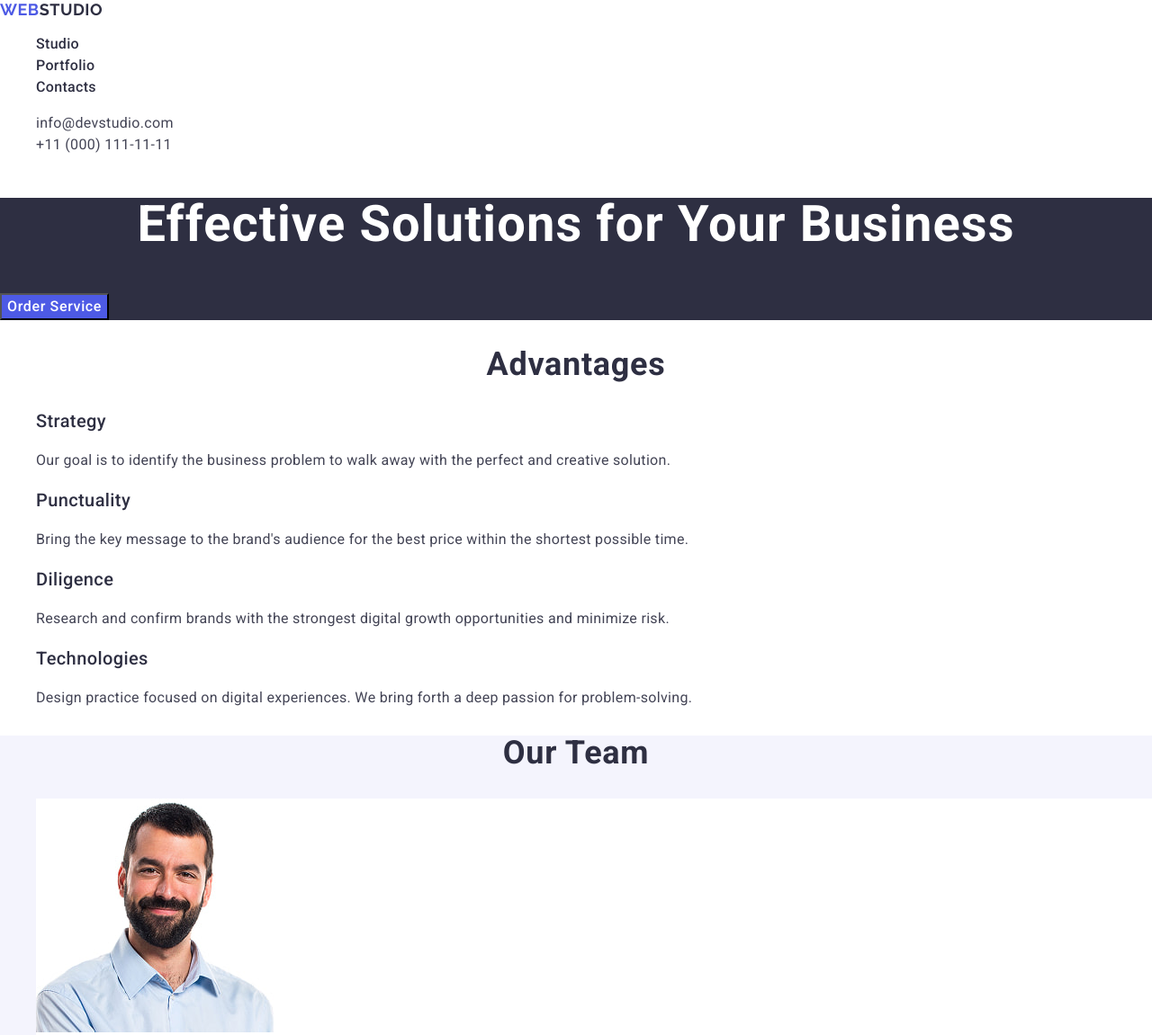
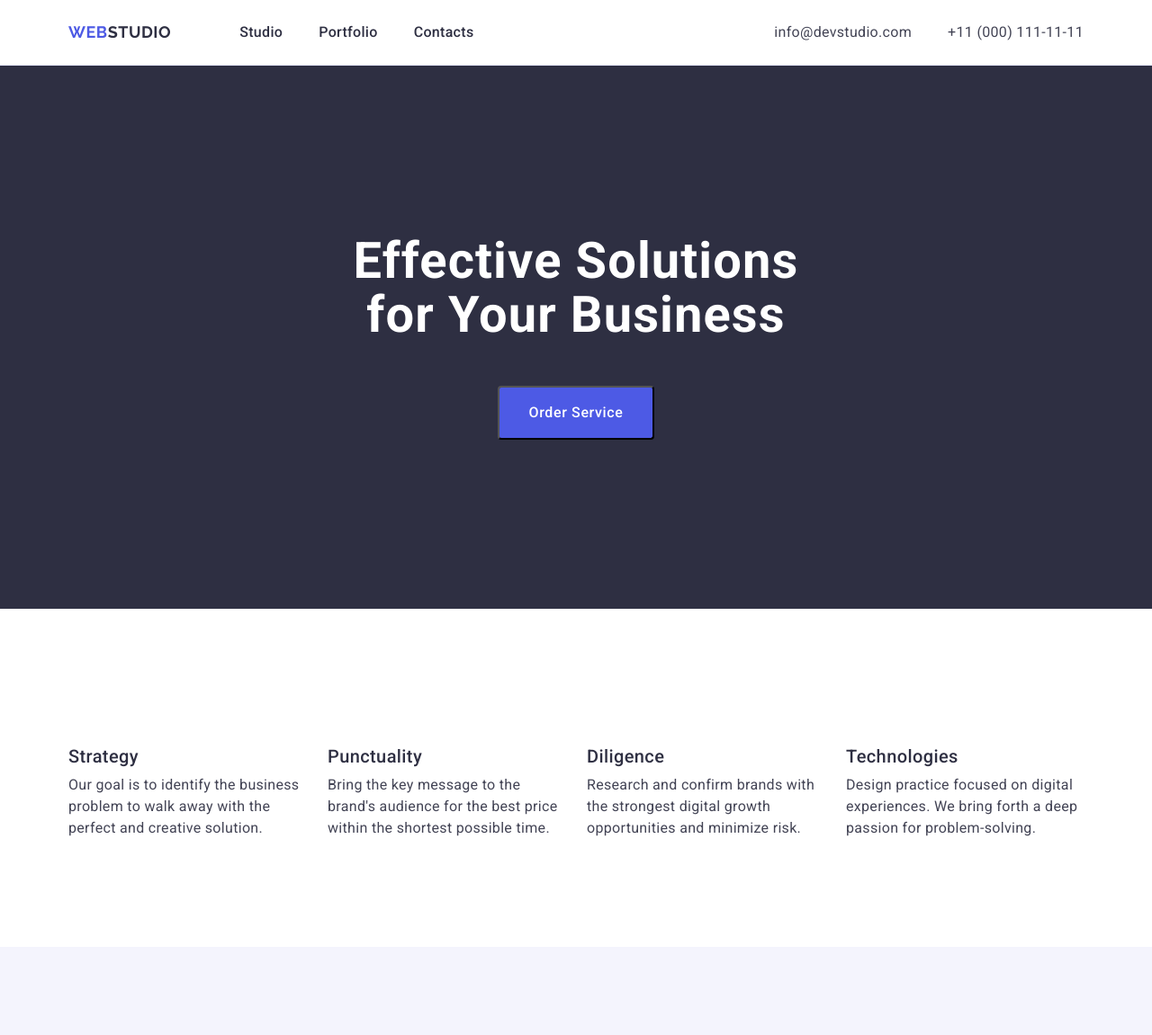
Before and after one commit to natadem2109-prog/goit-markup-hw-03, a plain HTML site: page index.html in a window 1280 px wide. Shown: the top 1151 px of the page at 90% size. Drawn offline with nearby package versions, Linux system fonts and the light colour scheme.

Commit message:
“HW3
git commit -m “hw

```diff
--- a/css/styles.css
+++ b/css/styles.css
@@ -1,26 +1,80 @@
+*,
+*::before,
+*::after {
+box-sizing: border-box;
+}
+h1,h2,h3,h4,h5,h6,p{margin: 0;}
+ul,ol{
+ margin: 0;
+ padding: 0;
+ list-style-type: none;
+}
+img{display: block;}
+
 body{font-family: Roboto, sans-serif;
 color: #434455;
 background-color: #fff;
 }
-ul, ol{list-style-type: none;}
 a{text-decoration: none;}
-.logo{font-family: "Raleway", sans-serif;
+.container {
+  max-width: 1158px;
+  padding-left: 15px;
+  padding-right: 15px;
+  margin-left: auto;
+  margin-right: auto;
+}
+.page-header{
+ border-bottom: 1px solid #e7e9fc;
+ }
+.header-container{
+ display: flex;
+ align-items: center;
+}
+.header-nav {
+ display: flex;
+ align-items: center;
+}
+.logo{
+    font-family: "Raleway", sans-serif;
     font-weight: 700;
     font-size: 18px;
     line-height: 1.17;
     letter-spacing: 0.03em;
     text-transform: uppercase;
-    color: #4d5ae5;}
+    display: block;
+    color: #4d5ae5;
+}
+.header-logo{
+    padding: 24px 0;
+    margin-right: 76px;
+}
 .header-logo .logo-part{color: #2e2f42;}
 .footer-logo .logo-part{color: #f4f4fd;}
+.nav-list{
+    display: flex;
+    align-items: center;
+    gap: 40px;
+}
 .nav-link{
+    display: block;
+    padding: 24px 0;
     font-weight: 500;
     font-size: 16px;
     line-height: 1.5;
     letter-spacing: 0.02em;
-    color: #2e2f42;}
-.contacts{font-style: normal;}
+    color: #2e2f42;
+ }
+.contacts{
+    font-style: normal;
+    margin-left: auto;
+}
+.contacts-list{
+    display: flex;
+    align-items: center;
+    gap: 40px;
+}
 .contacts-link{
+    padding: 24px 0;
     font-size: 16px;
     line-height: 1.5;
     letter-spacing: 0.02em;
@@ -29,9 +83,21 @@ a{text-decoration: none;}
 .nav-link:focus,
 .contacts-link:hover,
 .contacts-link:focus{color: #404bbf;}
-.hero{background-color: #2e2f42;}
-.principles-list{background-color: #FFFFFF;}
-.principles-item{background-color: #FFFFFF;}
+.hero{
+    background-color: #2e2f42;
+    text-align: center;
+    padding: 188px 0;
+}
+.principles-list{
+     background-color: #FFFFFF;
+     display: flex;
+     align-items: center;
+     gap: 24px;
+}
+.principles-item{
+     background-color: #FFFFFF;
+     width: calc((100% - 3 * 24px) / 4);
+    }
 .main-title{
     font-weight: 700;
     font-size: 56px;
@@ -39,7 +105,11 @@ a{text-decoration: none;}
     letter-spacing: 0.02em;
     text-align: center;
     color: #fff;
-}
+    padding-bottom: 48px;
+    max-width: 496px;
+    margin: 0 auto;
+    align-items: center;
+ }
 .btn{background-color: #4d5ae5;
     font-weight: 500;
     font-size: 16px;
@@ -47,29 +117,83 @@ a{text-decoration: none;}
     letter-spacing: 0.04em;
     color: #fff;
     cursor: pointer;
+    border-radius: 4px;
+    padding: 16px 32px;
+    display: block;
+    margin: 0 auto;
 }
 .btn:hover,
 .btn:focus{background-color : #404bbf;}
+.visually-hidden {
+    position: absolute;
+    width: 1px;
+    height: 1px;
+    margin: -1px;
+    border: 0;
+    padding: 0;
+    white-space: nowrap;
+    clip-path: inset(100%);
+    clip: rect(0, 0, 0, 0);
+    overflow: hidden;
+}
+.advantages-container{
+    padding-top: 120px;
+    padding-bottom: 120px;
+}
 .block-title{font-weight: 500;
     font-size: 20px;
     line-height: 1.2;
     letter-spacing: 0.02em;
     text-transform: capitalize;
-    color: #2e2f42;}
+    color: #2e2f42;
+    padding-top: 32px;
+    padding-bottom: 8px;}
 .block-text{font-weight: 400;
     font-size: 16px;
     line-height: 1.5;
     letter-spacing: 0.02em;
-    color: #434455;}
-.team{background-color: #F4F4FD;}
-.team-item{background-color: #FFFFFF;}
+    color: #434455;
+    max-width: 264px;
+}
+.team-container{padding-bottom: 120px;}
+.team{
+    background-color: #F4F4FD;
+}
+    .team-list{
+    display: flex;
+    align-items: center;
+    gap: 24px;}
+.team-item{background-color: #FFFFFF;
+    padding-bottom: 32px;
+
+  }
 .section-title{font-weight: 700;
     font-size: 36px;
     line-height: 1.11;
     letter-spacing: 0.02em;
     text-align: center;
     text-transform: capitalize;
-    color: #2e2f42;}
-.text-center{text-align: center;}
+    color: #2e2f42;
+    padding-top: 120px;
+    padding-bottom: 72px;
+}
+.text-center{text-align: center;
+}
+.portfolio-container{
+    padding-bottom: 120px;
+}
+.portfolio-list{
+    display: flex;
+    align-items: center;
+    flex-wrap: wrap;
+    gap: 24px;
+}
+.portfolio-item{border-bottom: 1px solid #e7e9fc;
+}
 .page-footer{background-color: #2e2f42;}
-.footer-color{color: #f4f4fd;}
+.footer-color{color: #f4f4fd;
+padding-bottom: 100px;}
+.footer-logo{
+    padding-top: 100px;
+    padding-bottom: 15px;
+}
--- a/index.html
+++ b/index.html
@@ -21,6 +21,7 @@
   </head>
   <body>
     <header class="page-header">
+      <div class="container header-container">
         <nav class="header-nav">
           <a class="logo header-logo" href="./index.html"
             >Web<span class="logo-part">Studio</span></a
@@ -51,20 +52,24 @@
             </li>
           </ul>
         </address>
+      </div>
     </header>
     <main class="page-main">
       <section class="hero">
+        <div class="container">
           <h1 class="main-title">Effective Solutions for Your Business</h1>
           <button class="btn" type="button">Order Service</button>
+        </div>
       </section>
       <section class="advantages">
-        <h2 class="section-title">Advantages</h2>
+        <div class="container advantages-container">
+          <h2 class="section-title visually-hidden">Advantages</h2>
           <ul class="principles-list">
             <li class="principles-item">
               <h3 class="block-title">Strategy</h3>
               <p class="block-text">
-              Our goal is to identify the business problem to walk away with the
-              perfect and creative solution.
+                Our goal is to identify the business problem to walk away with
+                the perfect and creative solution.
               </p>
             </li>
             <li class="principles-item">
@@ -89,8 +94,10 @@
               </p>
             </li>
           </ul>
+        </div>
       </section>
       <section class="team">
+        <div class="container team-container">
           <h2 class="section-title">Our Team</h2>
           <ul class="team-list">
             <li class="team-item">
@@ -134,8 +141,10 @@
               <p class="block-text text-center">UI Designer</p>
             </li>
           </ul>
+        </div>
       </section>
       <section class="portfolio">
+        <div class="container portfolio-container">
           <h2 class="section-title">Our Portfolio</h2>
           <ul class="portfolio-list">
             <li class="portfolio-item">
@@ -199,16 +208,19 @@
               <p class="block-text">Marketing</p>
             </li>
           </ul>
+        </div>
       </section>
     </main>
     <footer class="page-footer">
+      <div class="container">
         <a class="logo footer-logo" href="./index.html"
           >Web<span class="logo-part">Studio</span></a
         >
         <p class="block-text footer-color">
-        Increase the flow of customers and sales for your business with digital
-        marketing & growth solutions.
+          Increase the flow of customers and sales for your business with
+          digital marketing & growth solutions.
         </p>
+      </div>
     </footer>
   </body>
 </html>
```
Lines whose indentation alone changed are shown as unchanged.
